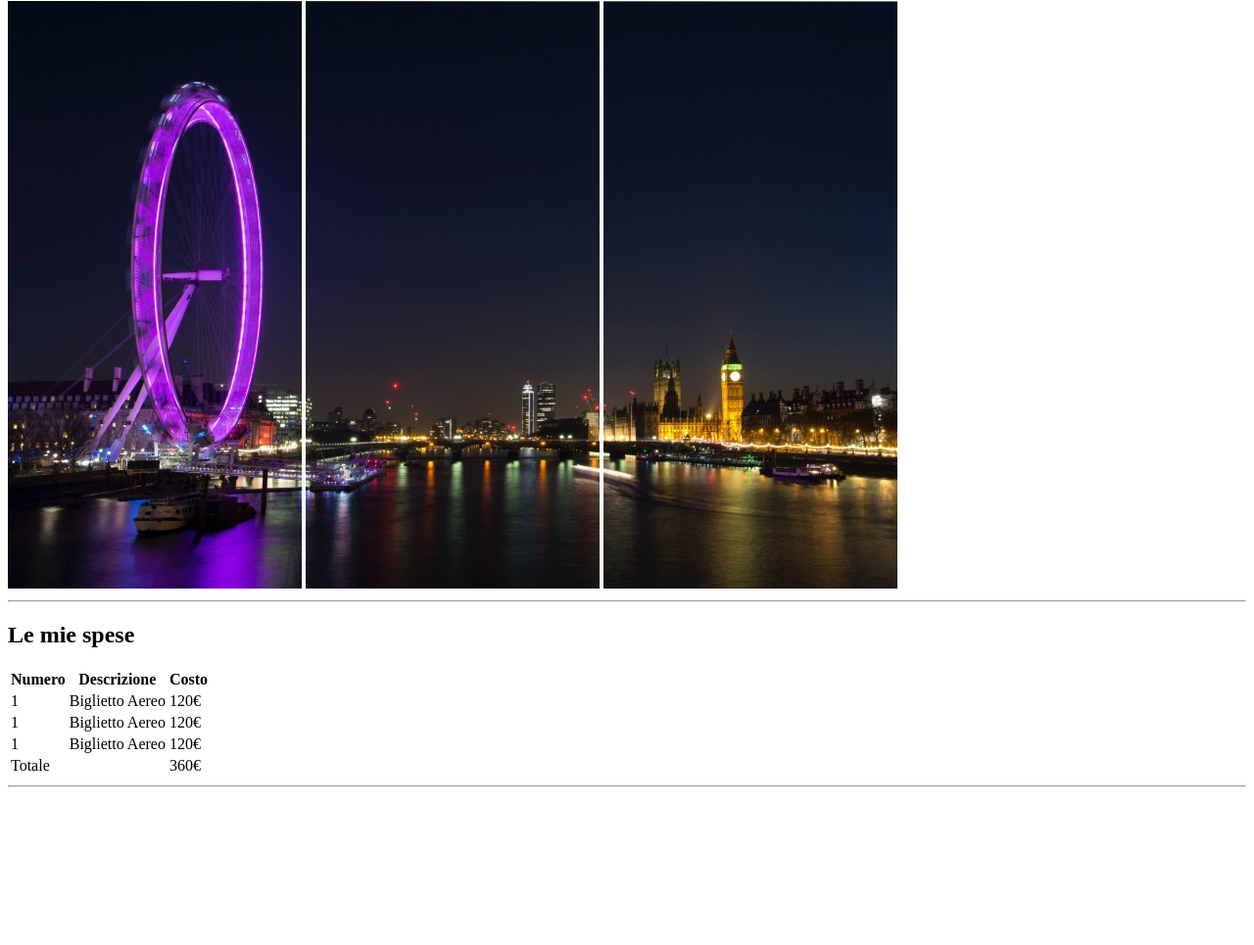
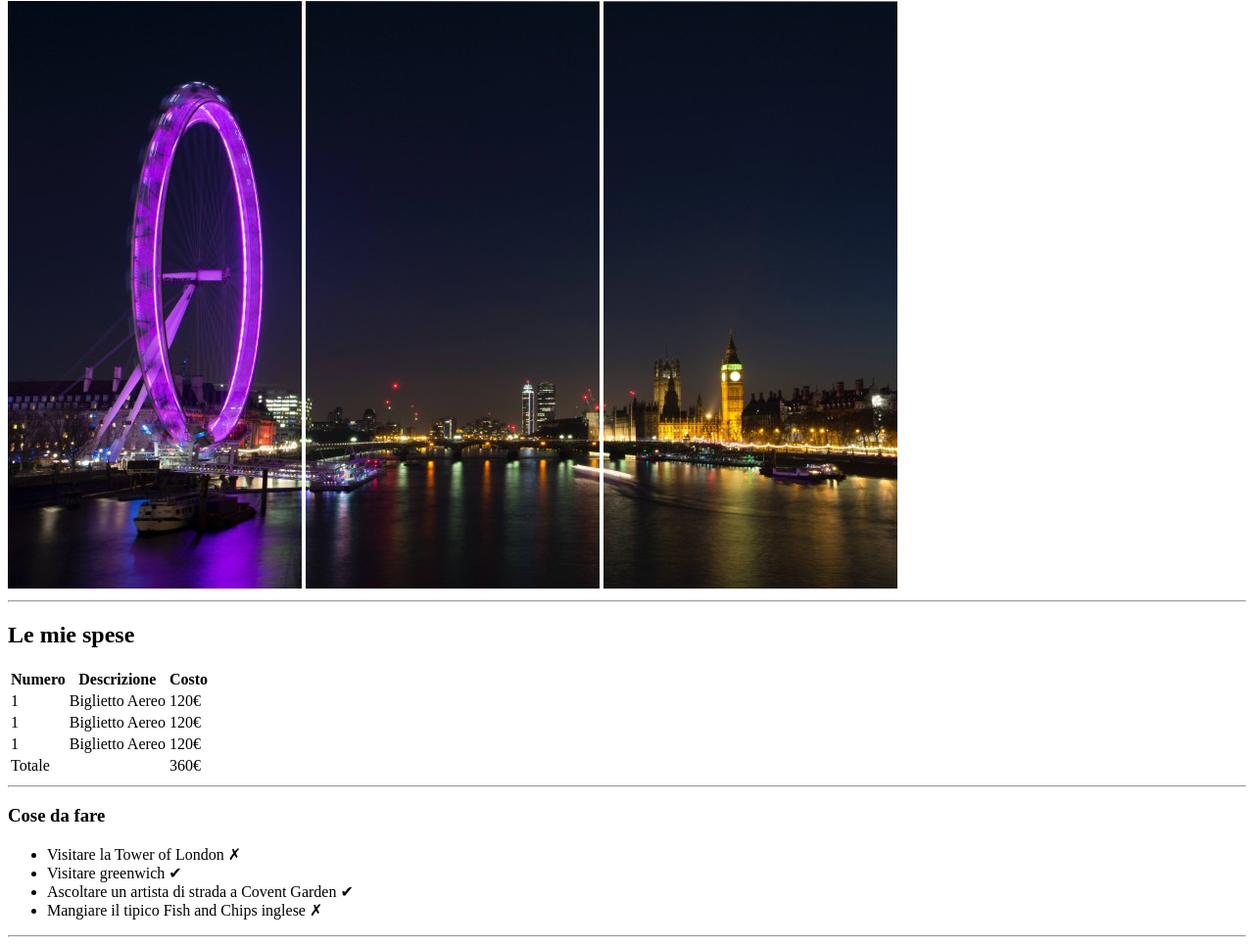
Before and after one commit to federico-casu/html-london-trip, a plain HTML site: page index.html in a window 1280 px wide. Shown: the part 79-1044 px from the top of the page at 98% size. Before the commit the page ends 891 px from the top, so only its background shows below. Drawn offline with Linux system fonts and the light colour scheme.

Commit message:
added to do list with unordered list

```diff
--- a/index.html
+++ b/index.html
@@ -51,6 +51,18 @@
             <hr>
         </section>
 
+        <!-- To do section -->
+        <section>
+            <h3>Cose da fare</h3>
+            <!-- To do list -->
+            <ul>
+                <li>Visitare la Tower of London &#10007;</li>
+                <li>Visitare greenwich &#10004;</li>
+                <li>Ascoltare un artista di strada a Covent Garden &#10004;</li>
+                <li>Mangiare il tipico Fish and Chips inglese &#10007;</li>
+            </ul>
+            <hr>
+        </section>
     </main>
 
     <footer>
```
